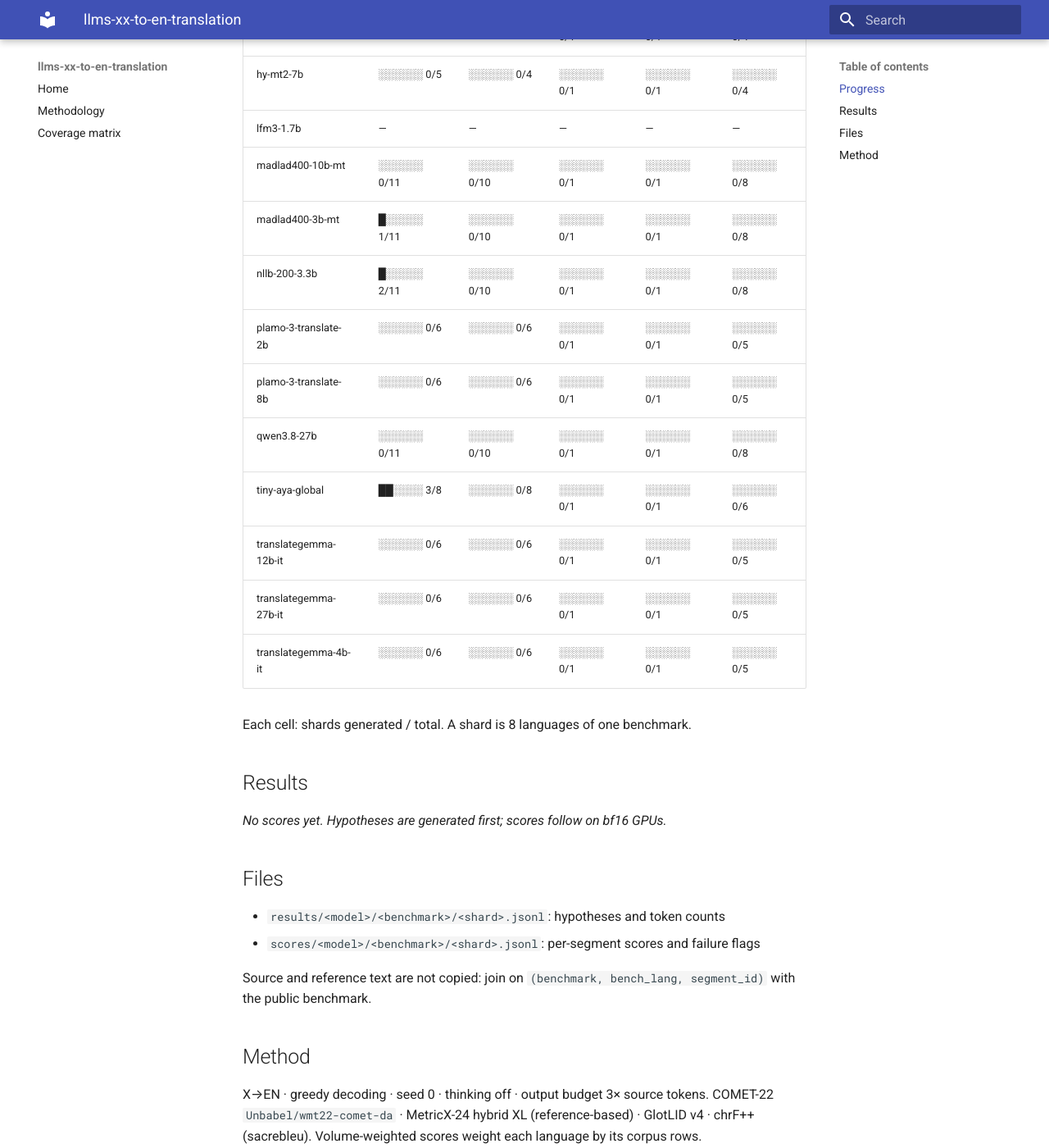
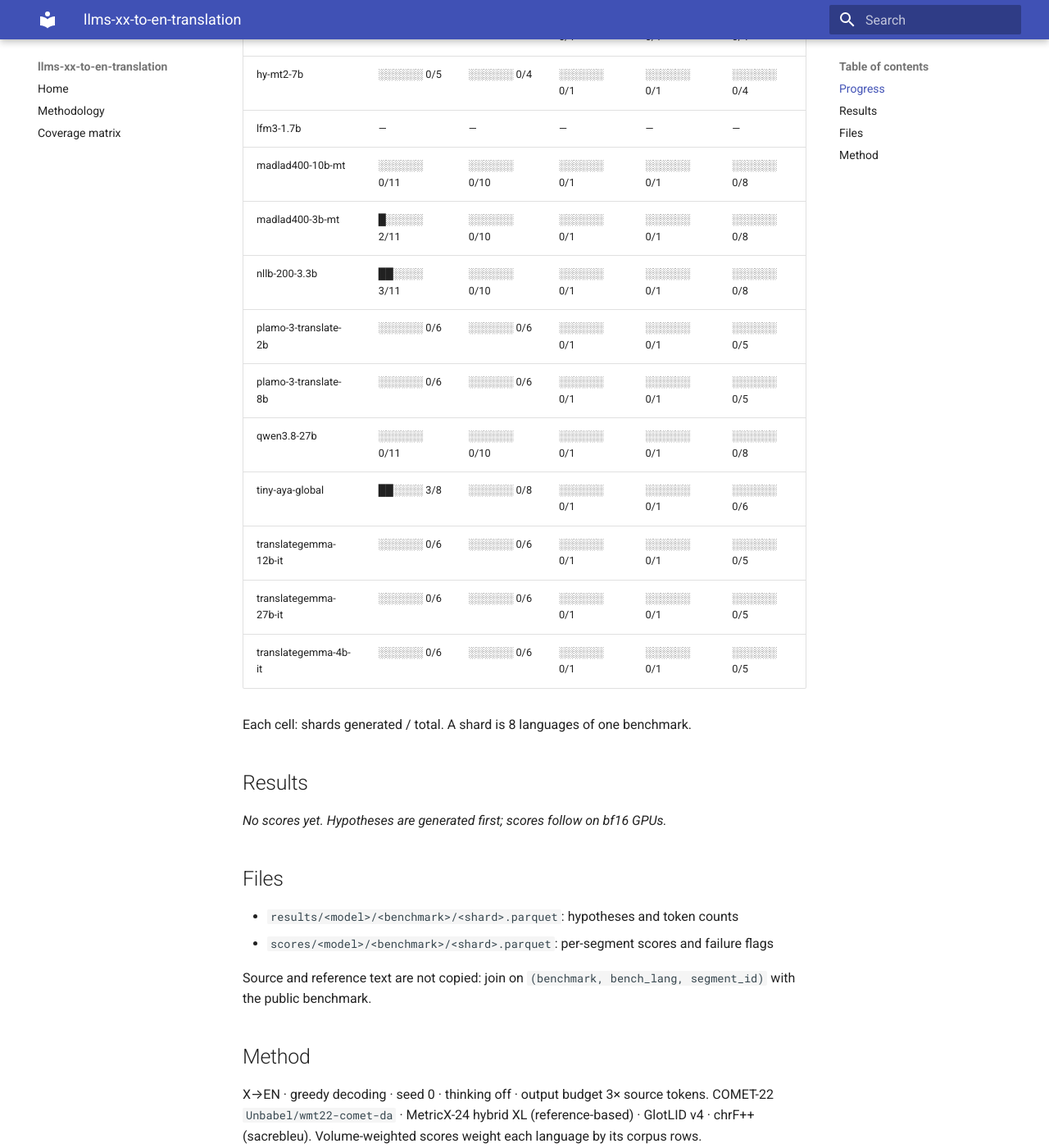
Before and after one commit to NoeFlandre/llms-xx-to-en-translation, an MkDocs documentation site: the page built from docs/dataset_card.md, in a window 1280 px wide and 1400 px high, scrolled down 629 px. Shown: the whole window at 82% size. Built offline with MkDocs 1.6.1 and Material for MkDocs 9.7.7, drawn with Linux system fonts in a browser that asks for light colours; some of the changed text lies outside the part shown.

```diff
--- a/docs/dataset_card.md
+++ b/docs/dataset_card.md
@@ -26,8 +26,8 @@ Open models translating GeoReSeT corpus languages into English.
 | hy-mt2-7b | ░░░░░░ 0/5 | ░░░░░░ 0/4 | ░░░░░░ 0/1 | ░░░░░░ 0/1 | ░░░░░░ 0/4 |
 | lfm3-1.7b | — | — | — | — | — |
 | madlad400-10b-mt | ░░░░░░ 0/11 | ░░░░░░ 0/10 | ░░░░░░ 0/1 | ░░░░░░ 0/1 | ░░░░░░ 0/8 |
-| madlad400-3b-mt | █░░░░░ 1/11 | ░░░░░░ 0/10 | ░░░░░░ 0/1 | ░░░░░░ 0/1 | ░░░░░░ 0/8 |
-| nllb-200-3.3b | █░░░░░ 2/11 | ░░░░░░ 0/10 | ░░░░░░ 0/1 | ░░░░░░ 0/1 | ░░░░░░ 0/8 |
+| madlad400-3b-mt | █░░░░░ 2/11 | ░░░░░░ 0/10 | ░░░░░░ 0/1 | ░░░░░░ 0/1 | ░░░░░░ 0/8 |
+| nllb-200-3.3b | ██░░░░ 3/11 | ░░░░░░ 0/10 | ░░░░░░ 0/1 | ░░░░░░ 0/1 | ░░░░░░ 0/8 |
 | plamo-3-translate-2b | ░░░░░░ 0/6 | ░░░░░░ 0/6 | ░░░░░░ 0/1 | ░░░░░░ 0/1 | ░░░░░░ 0/5 |
 | plamo-3-translate-8b | ░░░░░░ 0/6 | ░░░░░░ 0/6 | ░░░░░░ 0/1 | ░░░░░░ 0/1 | ░░░░░░ 0/5 |
 | qwen3.8-27b | ░░░░░░ 0/11 | ░░░░░░ 0/10 | ░░░░░░ 0/1 | ░░░░░░ 0/1 | ░░░░░░ 0/8 |
@@ -46,8 +46,8 @@ _No scores yet. Hypotheses are generated first; scores follow on bf16 GPUs._
 
 ## Files
 
-- `results/<model>/<benchmark>/<shard>.jsonl`: hypotheses and token counts
-- `scores/<model>/<benchmark>/<shard>.jsonl`: per-segment scores and failure flags
+- `results/<model>/<benchmark>/<shard>.parquet`: hypotheses and token counts
+- `scores/<model>/<benchmark>/<shard>.parquet`: per-segment scores and failure flags
 
 Source and reference text are not copied: join on `(benchmark, bench_lang, segment_id)`
 with the public benchmark.
```
Also changed, not shown: other parts of docs/dataset_card.md (+1 -1 lines), 2 other files.
